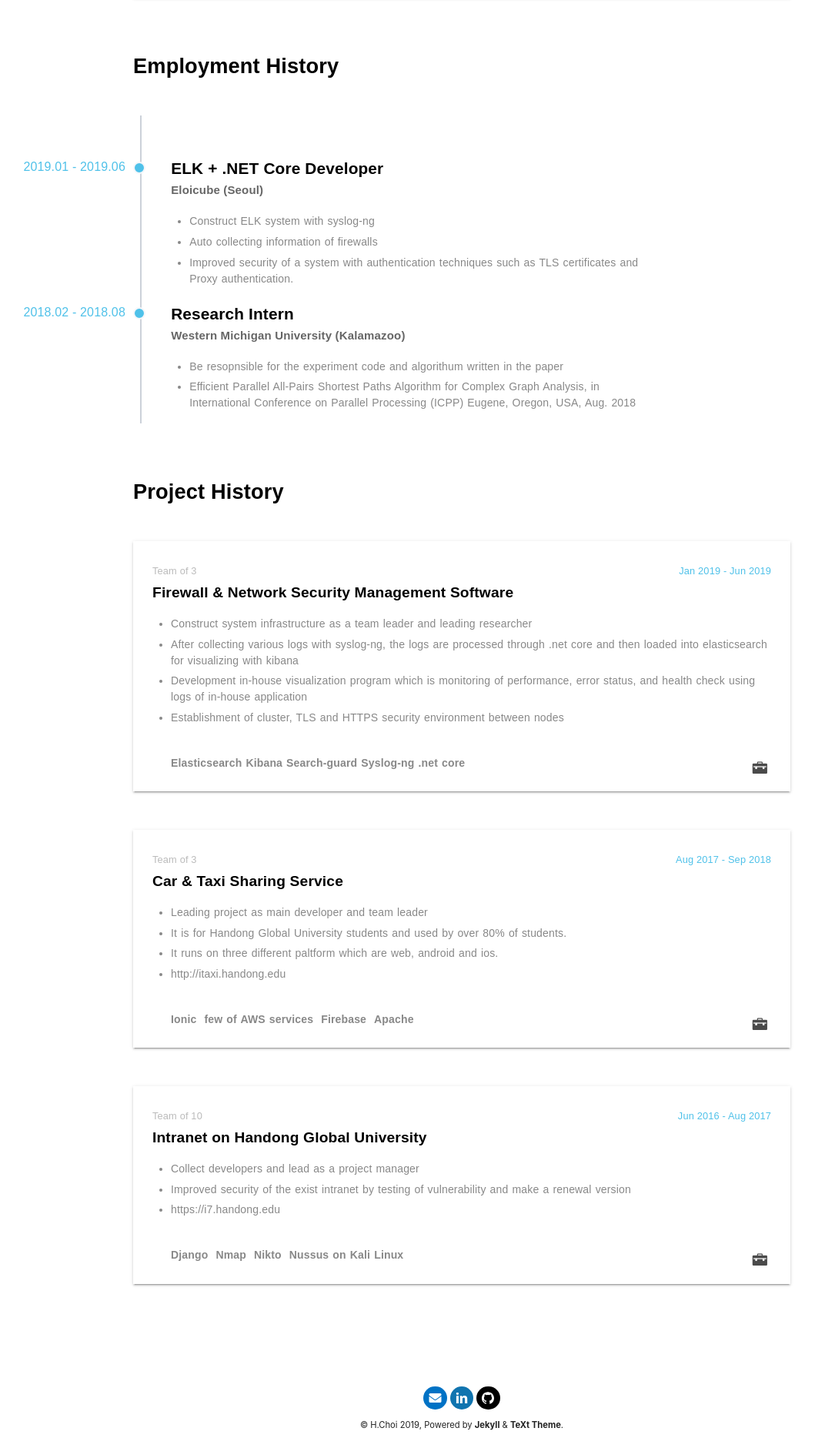
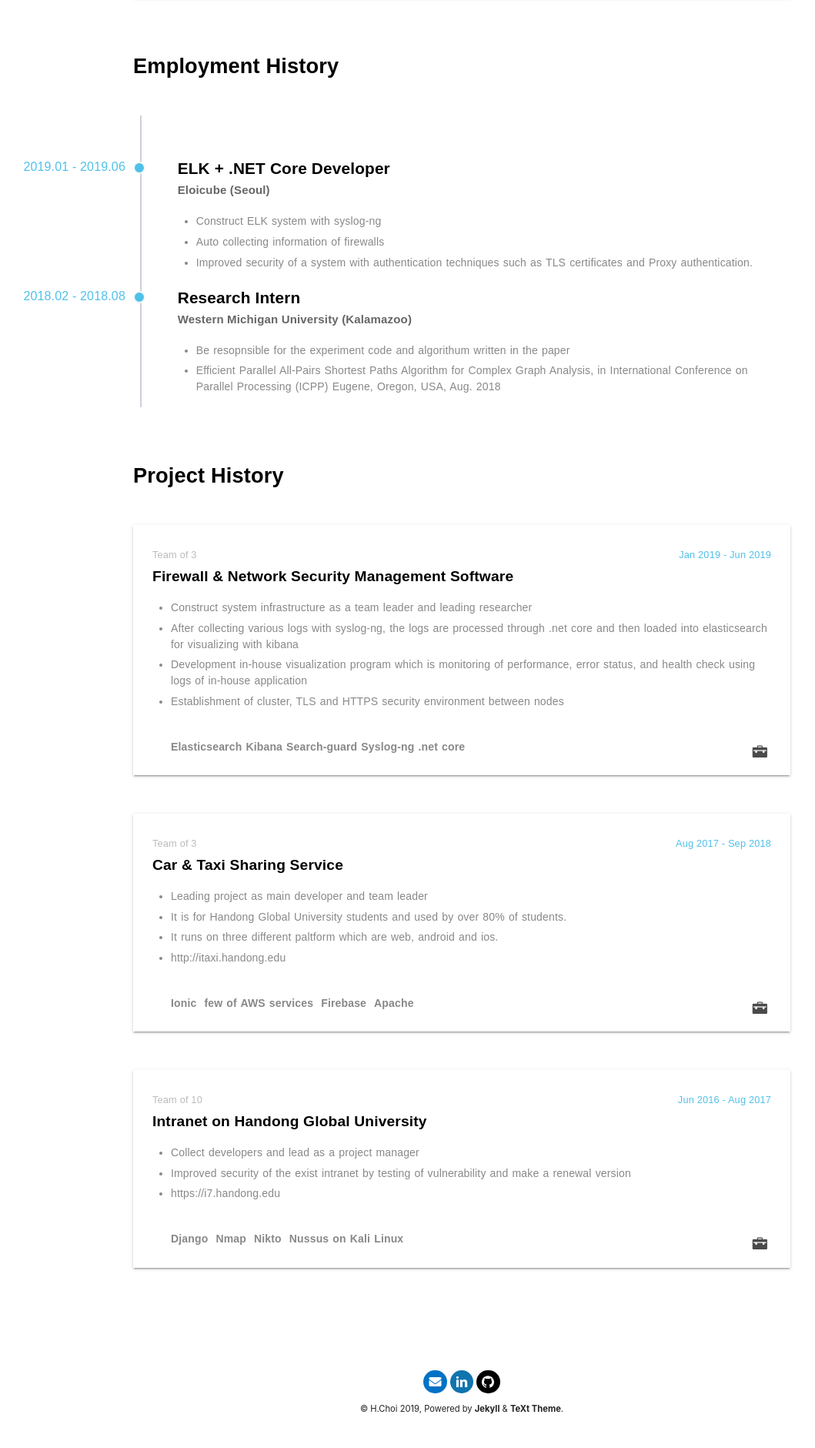
Before and after one commit to adonaiOhesed/adonaiohesed.github.io, a Jekyll site: the page built from about.md, in a window 1280 px wide. Shown: the part 1612-3493 px from the top of the page at 77% size, without its empty margins (40-1099 px from the left). Built offline with Jekyll 4.4.1, drawn with Linux system fonts in a browser that asks for light colours; nearby versions of some CDN libraries; some web fonts are replaced; comment, search, counter and statistics services are not loaded.

```diff
--- a/_sass/components/_cv.scss
+++ b/_sass/components/_cv.scss
@@ -114,7 +114,7 @@
 }
 
 .timeline-container {
-    width: 80%;
+    //width: 80%;
     padding: 50px 0 0 0;
     margin: 40px auto 0px 0px;
     position: relative;
@@ -161,7 +161,6 @@
     width: 95%;
     padding: 0 15px;
     color: #666;
-
 
     h3 {
         margin-top: 5px;
```
Also changed, not shown: 3 other files.
